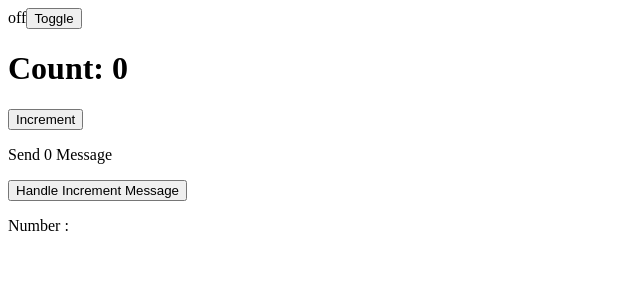
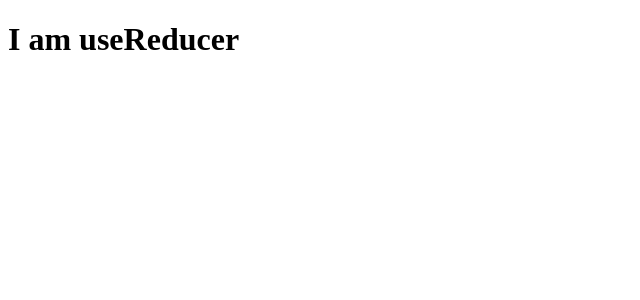
Before and after one commit to Noyon-Tech-Solution/000-React-js-Repository-000, a React (Vite) app in the folder My-React-App/: page / in a window 1280 px wide. Shown: the top 300 px of the page, without its empty margins (0-640 px from the left). Built offline with nearby package versions, Linux system fonts and the light colour scheme.

Commit message:
Noyon Tech Solution

```diff
--- a/My-React-App/src/React_Hooks/React_Hooks.jsx
+++ b/My-React-App/src/React_Hooks/React_Hooks.jsx
@@ -10,6 +10,7 @@ import React from "react";
 //! import Custom_Hooks from "./Custom_Hooks/Custom_Hooks";
 //! import UseRef from "./UseRef_Hooks/UseRef";
 
+import UseReducer from "./UseReducer_Hooks/UseReducer";
 
 export default function App2() {
   return (
@@ -35,6 +36,8 @@ export default function App2() {
       {/* 07 How to use useRef() Hooks on React js */}
       {/* <UseRef /> */}
 
+      {/* 08 How to use useReducer() Hooks on React js */}
+      <UseReducer />
     </div>
   );
 }
--- /dev/null
+++ b/My-React-App/src/React_Hooks/UseReducer_Hooks/UseReducer.jsx
@@ -0,0 +1,9 @@
+import React from "react";
+
+export default function UseReducer() {
+  return (
+    <div>
+      <h1>I am useReducer</h1>
+    </div>
+  );
+}
--- a/My-React-App/src/main.jsx
+++ b/My-React-App/src/main.jsx
@@ -4,11 +4,11 @@ import { createRoot } from "react-dom/client";
 //?  import App1 from './App1.jsx'
 //? import App2 from './App2.jsx'
 
-//! import React_Hooks from './React_Hooks/React_Hooks'
+ import React_Hooks from './React_Hooks/React_Hooks'
 //! import React_Router from "./React_Router/React_Router";
 
 //? import DataBase from "./DataBase/DataBase";
-import Index from "./React_Memo";
+//? import Index from "./React_Memo";
 
 
 createRoot(document.getElementById("root")).render(
@@ -16,9 +16,9 @@ createRoot(document.getElementById("root")).render(
     {/* <App1 /> */}
     {/* <App2 /> */}
 
-    {/* <React_Hooks /> */}
+    <React_Hooks />
     {/* <React_Router /> */}
     {/* <DataBase /> */}
-    <Index />
+    {/* <Index /> */}
   </StrictMode>
 );
```
Also changed, not shown: My-React-App/src/App1.css (indentation only). Lines whose indentation alone changed are shown as unchanged.
